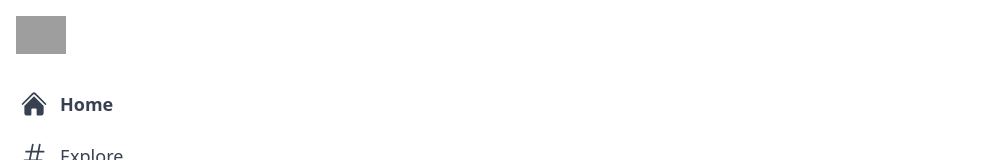
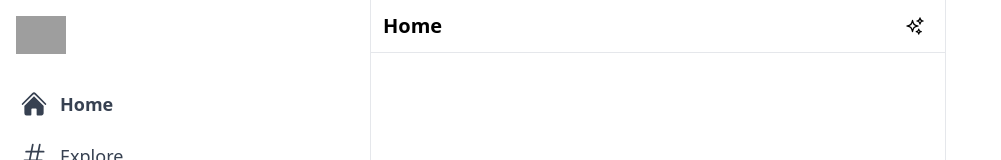
Before and after one commit to abdallah-abde/twitter-clone, a Next.js app: page / in a window 1280 px wide. Shown: the top 160 px of the page, without its empty margins (0-1001 px from the left). Built offline with nearby package versions, Linux system fonts and the light colour scheme; grey boxes are pictures that could not be loaded.

Commit message:
create feed component and its header

```diff
--- /dev/null
+++ b/components/Feed.jsx
@@ -0,0 +1,14 @@
+import { SparklesIcon } from "@heroicons/react/24/outline";
+
+export default function Feed() {
+  return (
+    <div className="xl:ml-[370px] border-l border-r border-gray-200 xl:min-w-[576px] sm:ml-[73px] flex-grow max-w-xl">
+      <div className="flex items-center py-2 px-3 sticky top-0 z-50 bg-white border-b border-gray-200">
+        <h2 className="text-lg sm:text-xl font-bold cursor-pointer">Home</h2>
+        <div className="hoverEffect flex items-center justify-center px-0 ml-auto w-9 h-9">
+          <SparklesIcon className="h-5" />
+        </div>
+      </div>
+    </div>
+  );
+}
--- a/pages/index.js
+++ b/pages/index.js
@@ -1,3 +1,4 @@
+import Feed from "@/components/Feed";
 import Sidebar from "@/components/Sidebar";
 import { Inter } from "next/font/google";
 import Head from "next/head";
@@ -14,6 +15,7 @@
         {/* Sidebar */}
         <Sidebar />
         {/* Feed */}
+        <Feed />
         {/* Widgets */}
         {/* Modal */}
       </main>
```
